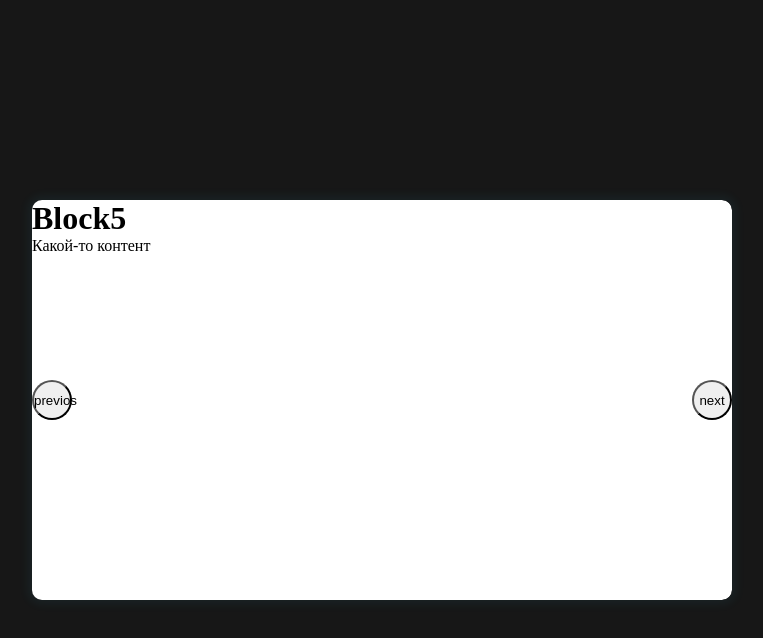
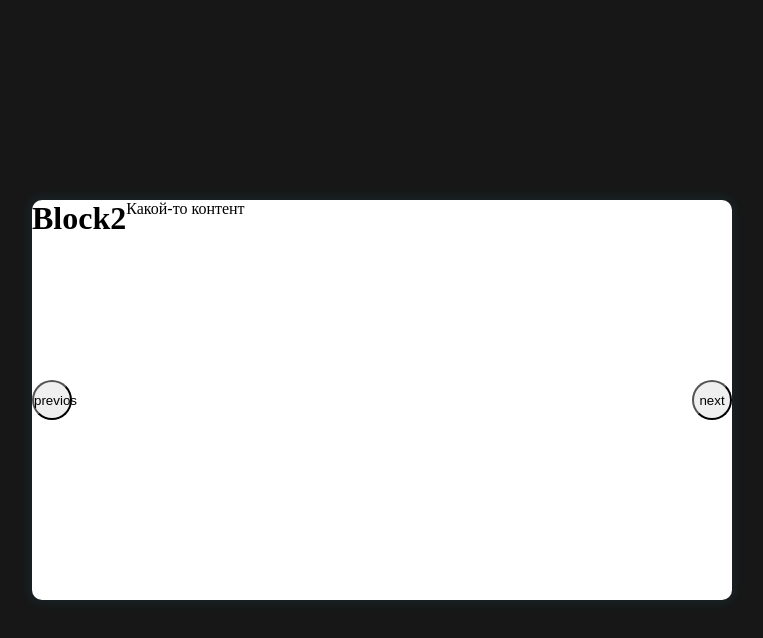
Before and after one commit to VladislavKori/infinite-slider, a plain HTML site: page index.html in a window 1280 px wide. Both pictures are taken after a click on the button "next". Shown: the whole page, without its empty margins (258-1021 px from the left). Drawn offline with Linux system fonts and the light colour scheme.

Commit message:
✅ ver0.1.0

```diff
--- a/main.js
+++ b/main.js
@@ -1,36 +1,45 @@
-const slides = document.querySelector('.slide');
-
-console.log()
+const carousel = document.querySelector(".slider");
+const slider = document.querySelector(".slide");
+const slideContainer = document.querySelectorAll(".slide__container");
+let direction = -1;
 
 // Init Slides
-const quantitySlide = document.querySelectorAll('.slide__container').length;
-slides.style.width = `${quantitySlide * 100}%`
+const quantitySlide = slideContainer.length;
+slider.style.width = `${quantitySlide * 100}%`;
 
-// Index Slide
-let slideIndex = 0;
-
-// move Slides Container
-const moveSlidesContainer = () => {
-    slides.style.transform = `translateX(-${slideIndex * (100/quantitySlide)}%)`;
-}
-
-// move Handler
-const moveHandler = (direction) => {
-    if (slideIndex+1 === quantitySlide && direction === 'right' ) {slideIndex = 0; return moveSlidesContainer()};
-    if (slideIndex === 0 && !direction ) {slideIndex = quantitySlide - 1; return moveSlidesContainer()};
-    direction === 'right' ? slideIndex += 1 : slideIndex -= 1;
-    moveSlidesContainer();
-}
+const shiftProcent = 100 / quantitySlide;
 
 // Buttons
-document.querySelector('.next').addEventListener('click', e => {
-    moveHandler('right')
-})
+document.querySelector(".next").addEventListener("click", (e) => {
+  // Меняем направление
+  direction = -1;
+  carousel.style.justifyContent = "flex-start";
+  slider.style.transform = `translate(-${shiftProcent}%)`;
+});
 
-document.querySelector('.previos').addEventListener('click', e => {
-    moveHandler()
-})
+document.querySelector(".previos").addEventListener("click", (e) => {
+  if (direction === -1) {
+    direction = 1;
+    slider.appendChild(slider.firstElementChild);
+  }
+  carousel.style.justifyContent = "flex-end";
+  slider.style.transform = `translate(${shiftProcent}%)`;
+});
 
-setInterval( () => {
-    moveHandler('right')
-}, 2000)
+slider.addEventListener(
+  "transitionend",
+  function () {
+    if (direction === 1) {
+      slider.prepend(slider.lastElementChild);
+    } else {
+      slider.appendChild(slider.firstElementChild);
+    }
+
+    slider.style.transition = "none";
+    slider.style.transform = "translate(0)";
+    setTimeout(() => {
+      slider.style.transition = "all 0.5s";
+    });
+  },
+  false
+);
--- a/style.css
+++ b/style.css
@@ -6,14 +6,7 @@ body {
   align-items: center;
   background: rgb(23, 23, 23);
 }
-.slider {
-  box-shadow: 0 0 10px 5px rgba(62, 216, 255, 0.05);
-  width: 700px;
-  height: 400px;
-  position: relative;
-  border-radius: 10px;
-  overflow: hidden;
-}
+
 .slider__manage {
   position: absolute;
   width: 100%;
@@ -33,16 +26,27 @@ body {
   width: 40px;
   cursor: pointer;
 }
+
+.slider {
+  box-shadow: 0 0 10px 5px rgba(62, 216, 255, 0.05);
+  width: 700px;
+  height: 400px;
+  position: relative;
+  border-radius: 10px;
+  overflow: hidden;
+  display: flex;
+  justify-content: flex-start;
+}
 .slide {
   display: flex;
+  height: 100%;
+  width: 500%;
   flex-shrink: 0;
-  height: 100%;
-  border-radius: 10px;
-  overflow: hidden;
-  transition: 0.7s ease-in-out;
+  transition: all 0.5s;
 }
 .slide__container {
-  width: 100%;
   background: #fff;
-  height: 100%;
+  flex-basis: 20%;
+  flex-shrink: 0;
+  display: flex;
 }
```
